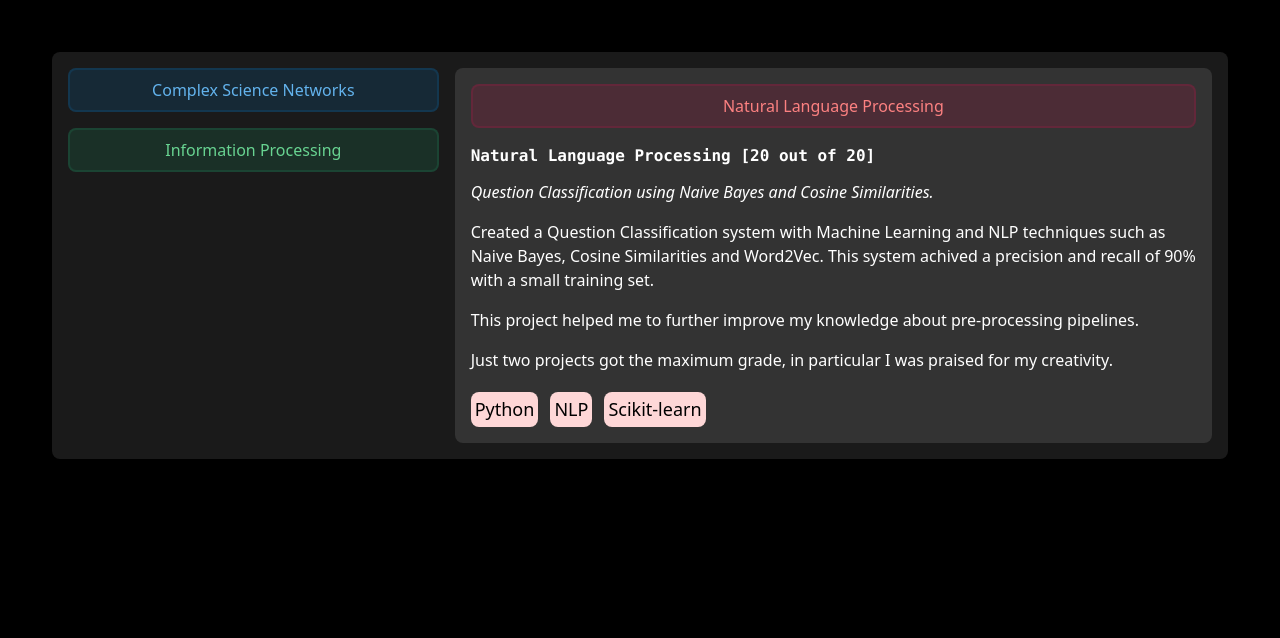
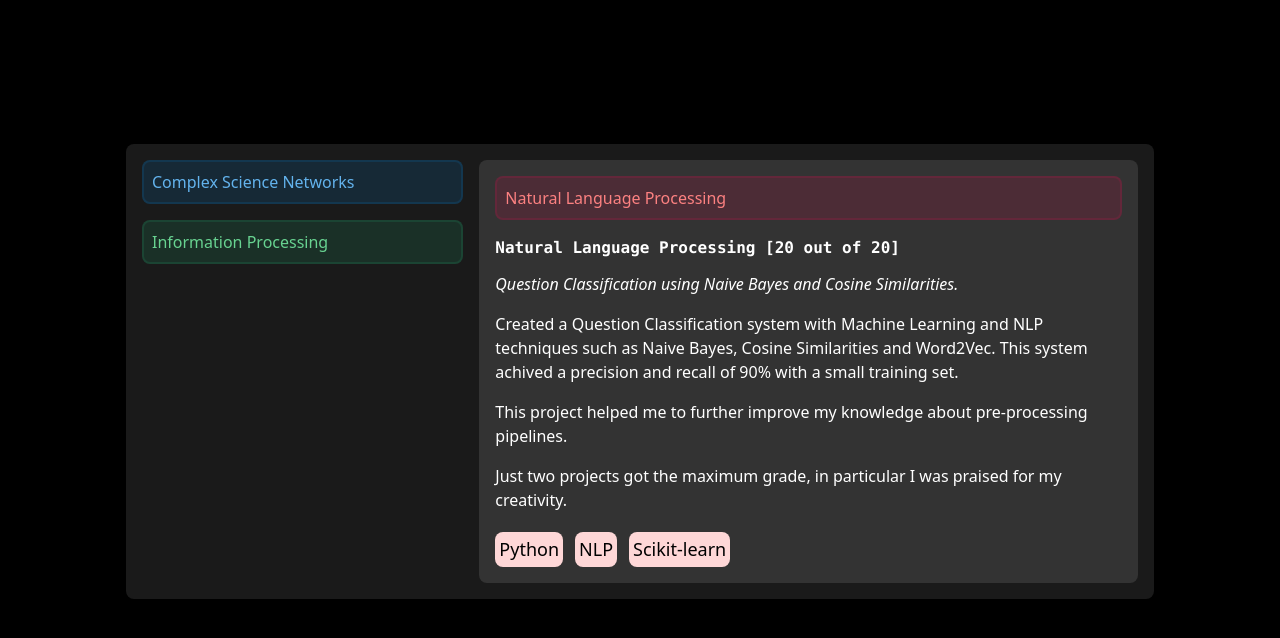
Before and after one commit to miguel-arrf/FramerMotion-CategoryPicker, a React (Create React App) app: page / in a window 1280 px wide. Shown: the top 638 px of the page. Built offline with nearby package versions, Linux system fonts and the light colour scheme; the HTML template or start-up script is replaced by a standard one.

Commit message:
initial commit

```diff
--- a/src/App.js
+++ b/src/App.js
@@ -12,19 +12,23 @@ export default function App() {
 
   return (
     <div className=" h-screen bg-black text-white">
-      <div className="p-10 rounded-lg flex  ">
-        <motion.div
-          layout
-          key={"heheAmigo"}
-          className="bg-black p-3 rounded-lg  text-center w-full"
-        >
+      <div className=" ">
+        <motion.div layout key={"heheAmigo"}>
+          <div className="relative overflow-hidden  md:pt-20 lg:pb-20 md:pb-14 sm:p-0 bg-black">
+            <div className="lg:container lg:mx-auto">
+              <div className="grid items-center grid-cols-1 md:grid-cols-12 md:gap-8 lg:gap-10 xl:gap-28 ">
+                <div className="col-span-10 col-start-2 px-4 py-10  transition secondBlock md:rounded-2xl sm:py-10 md:py-16 bg-custom-blue dark:bg-gray-800 rounded-xl">
                   <div
-            className="grid grid-cols-3 gap-4 rounded-lg p-4"
+                    className="grid sm:grid-cols-3 grid-cols-1 gap-y-4 sm:gap-4 rounded-lg p-4"
                     style={{ backgroundColor: "#1A1A1A" }}
                   >
                     <div className="z-20 col-span-1 rounded-lg  w-full  rounded flex flex-col gap-4">
                       {tabs.map((item) => (
-                <div className={` ${item === selectedTab ? "hidden" : ""} `}>
+                        <div
+                          className={` ${
+                            item === selectedTab ? "hidden" : ""
+                          } `}
+                        >
                           <motion.div
                             key={item.label}
                             animate={{
@@ -75,6 +79,10 @@ export default function App() {
                       </motion.div>
                     </div>
                   </div>
+                </div>
+              </div>
+            </div>
+          </div>
         </motion.div>
       </div>
     </div>
```
Lines whose indentation alone changed are shown as unchanged.
